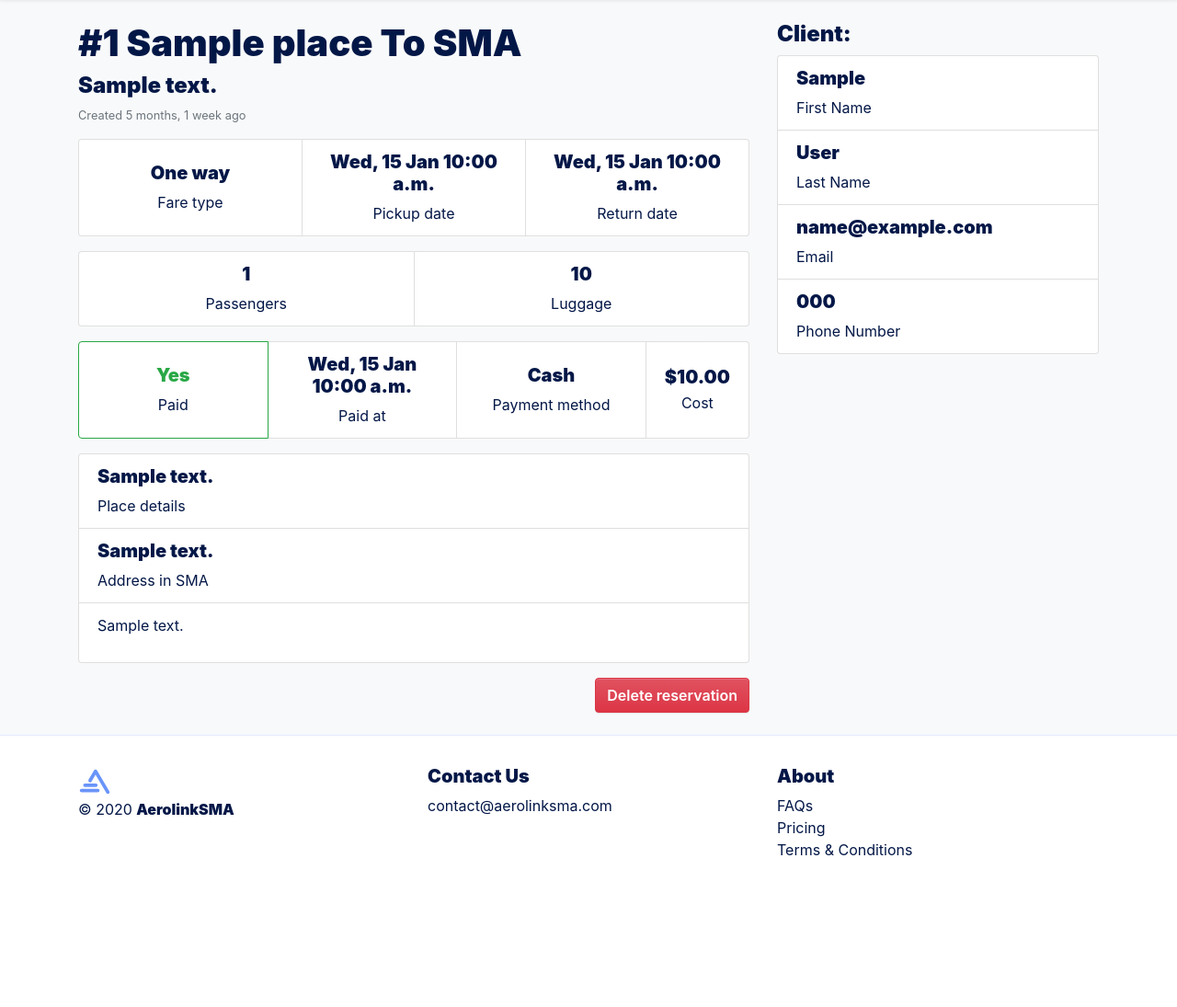
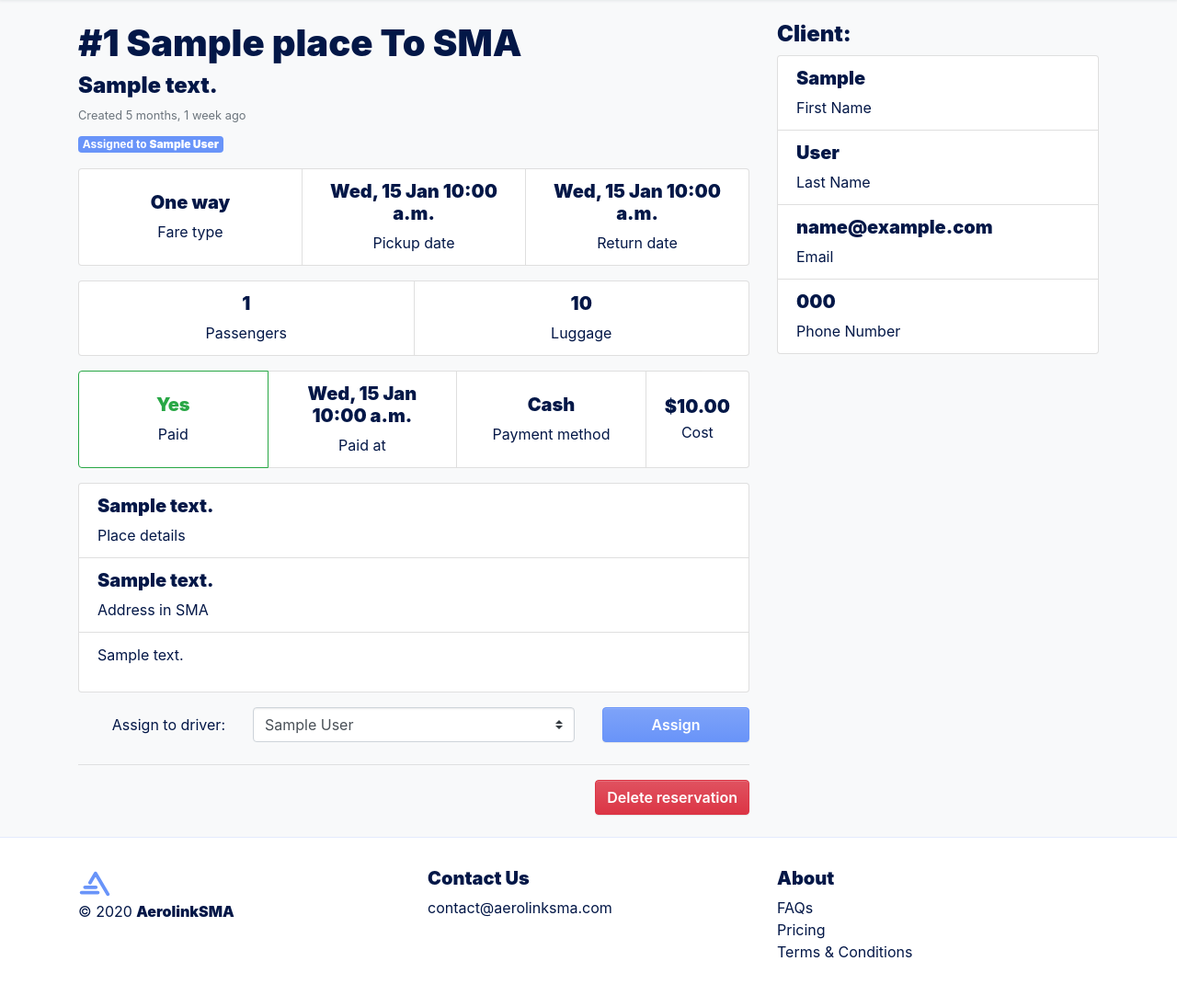
Before and after one commit to AerolinkSMA/aerolinksma, a Django app: page /shuttle/admin/reservation/1/ in a window 1280 px wide. Shown: the part 63-1158 px from the top of the page at 92% size. Before the commit the page ends 993 px from the top, so only its background shows below. Run offline with Django 3.2, Linux system fonts and the light colour scheme; tables that the repository leaves empty hold one stand-in row (values such as "Sample post"); style sheets or scripts are compiled from the project's sources; parts of the project's set-up code (start-up, migrations or seed data) failed here and were passed over; some libraries are stand-ins or nearby versions.

Commit message:
Add driver assign select in reservation detail page

```diff
--- a/aerolinksma/shuttle/forms.py
+++ b/aerolinksma/shuttle/forms.py
@@ -3,7 +3,7 @@ from django.utils import timezone
 from crispy_forms.helper import FormHelper
 from crispy_forms.layout import Layout, Div, Field
 
-from aerolinksma.shuttle.models import Client, Reservation, Place
+from aerolinksma.shuttle.models import Client, Reservation, Place, Driver
 
 class ClientForm(forms.ModelForm):
     class Meta:
@@ -138,3 +138,17 @@ class ReservationForm(forms.ModelForm):
             return_date = None
 
         return return_date
+
+
+class ReservationAssignForm(forms.ModelForm):
+    driver = forms.ModelChoiceField(queryset=Driver.objects.all().filter(is_active=True),
+                                    empty_label='Not assigned', required=False)
+    class Meta:
+        model = Reservation
+        fields = ['driver']
+
+    def __init__(self, *args, **kwargs):
+        super().__init__(*args, **kwargs)
+        self.fields['driver'].widget.attrs.update({
+            'class': 'custom-select',
+        })
--- a/aerolinksma/shuttle/models.py
+++ b/aerolinksma/shuttle/models.py
@@ -123,6 +123,10 @@ class Reservation(models.Model):
     def has_passed(self):
         return bool(self.pickup_date < timezone.now())
 
+    @property
+    def is_assigned(self):
+        return bool(self.driver is not None)
+
     def get_id(self):
         return '#{}'.format(self.id)
 
--- a/aerolinksma/shuttle/urls.py
+++ b/aerolinksma/shuttle/urls.py
@@ -13,6 +13,9 @@ urlpatterns = [
     path('admin/reservation/<int:pk>/',
          views.ReservationDetailView.as_view(),
          name='reservation-detail'),
+    path('admin/reservation/<int:pk>/edit/',
+         views.ReservationUpdateView.as_view(),
+         name='reservation-edit'),
     path('admin/reservation/<int:pk>/mark-as-paid/',
          views.ReservationMarkAsPaidView.as_view(),
          name='reservation-mark-as-paid'),
--- a/aerolinksma/shuttle/views.py
+++ b/aerolinksma/shuttle/views.py
@@ -6,7 +6,11 @@ from django.utils import timezone
 
 from aerolinksma.shuttle import tasks
 from aerolinksma.shuttle.models import Reservation, Place, Driver
-from aerolinksma.shuttle.forms import ClientForm, ReservationForm
+from aerolinksma.shuttle.forms import (
+    ClientForm,
+    ReservationForm,
+    ReservationAssignForm,
+)
 
 
 class CreateReservationView(generic.View):
@@ -100,6 +104,19 @@ class AdminReservationView(generic.ListView):
 class ReservationDetailView(generic.DetailView):
     model = Reservation
 
+    def get_context_data(self, **kwargs):
+        context = super().get_context_data(**kwargs)
+        reservation = self.get_object()
+        context['reservation_assign_form'] = ReservationAssignForm(initial={
+            'driver': reservation.driver,
+        })
+        return context
+
+
+class ReservationUpdateView(generic.UpdateView):
+    model = Reservation
+    fields = ['driver']
+
 
 class ReservationDeleteView(generic.DeleteView):
     model = Reservation
--- a/aerolinksma/templates/shuttle/reservation_detail.html
+++ b/aerolinksma/templates/shuttle/reservation_detail.html
@@ -20,6 +20,18 @@
                     {{ object.created_at|timesince }}
                     ago
                 </small>
+
+                <div class="mt-2">
+                    {% if object.is_assigned %}
+                        <span class="badge badge-primary">
+                            Assigned to <strong>{{ object.driver }}</strong>
+                        </span>
+                    {% else %}
+                        <span class="badge badge-light">
+                            Not assigned
+                        </span>
+                    {% endif %}
+                </div>
 
                 <div class="list-detail-block">
                     <ul class="list-group list-group-horizontal-md">
@@ -135,6 +147,26 @@
                     </ul>
                 </div>
 
+                <form class="mb-3" method="post"
+                      action="{% url 'shuttle:reservation-edit' object.pk %}">
+                    {% csrf_token %}
+                    <div class="form-group row">
+                        <label class="col-sm-3 col-form-label text-sm-right" for="id_driver">
+                            Assign to driver:
+                        </label>
+
+                        <div class="col-sm-6 mb-2">
+                            {{ reservation_assign_form.driver }}
+                        </div>
+
+                        <div class="col-sm-3">
+                            <button class="btn btn-primary btn-block">Assign</button>
+                        </div>
+                    </div>
+                </form>
+
+                <hr />
+
                 {% if not object.paid %}
                     <form action="{% url 'shuttle:reservation-mark-as-paid' object.pk %}"
                           class="d-inline" method="POST">
```
